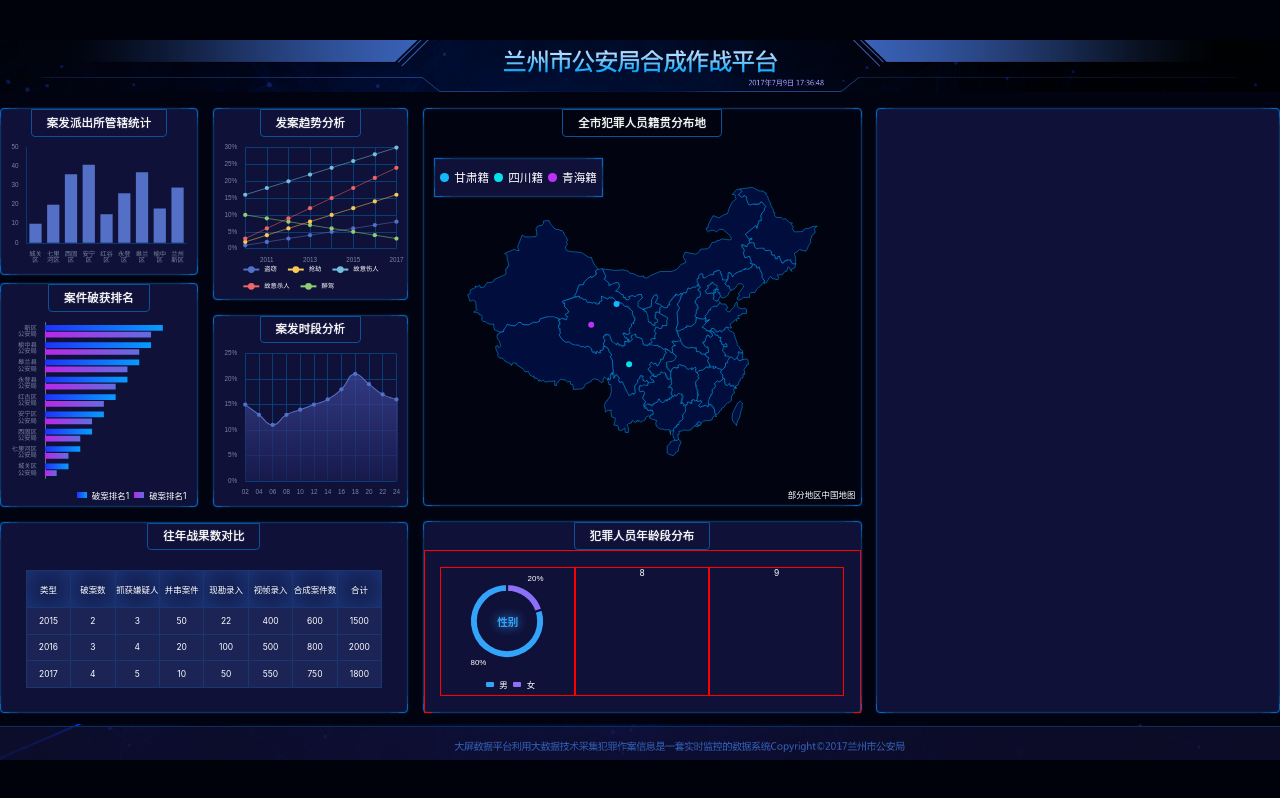
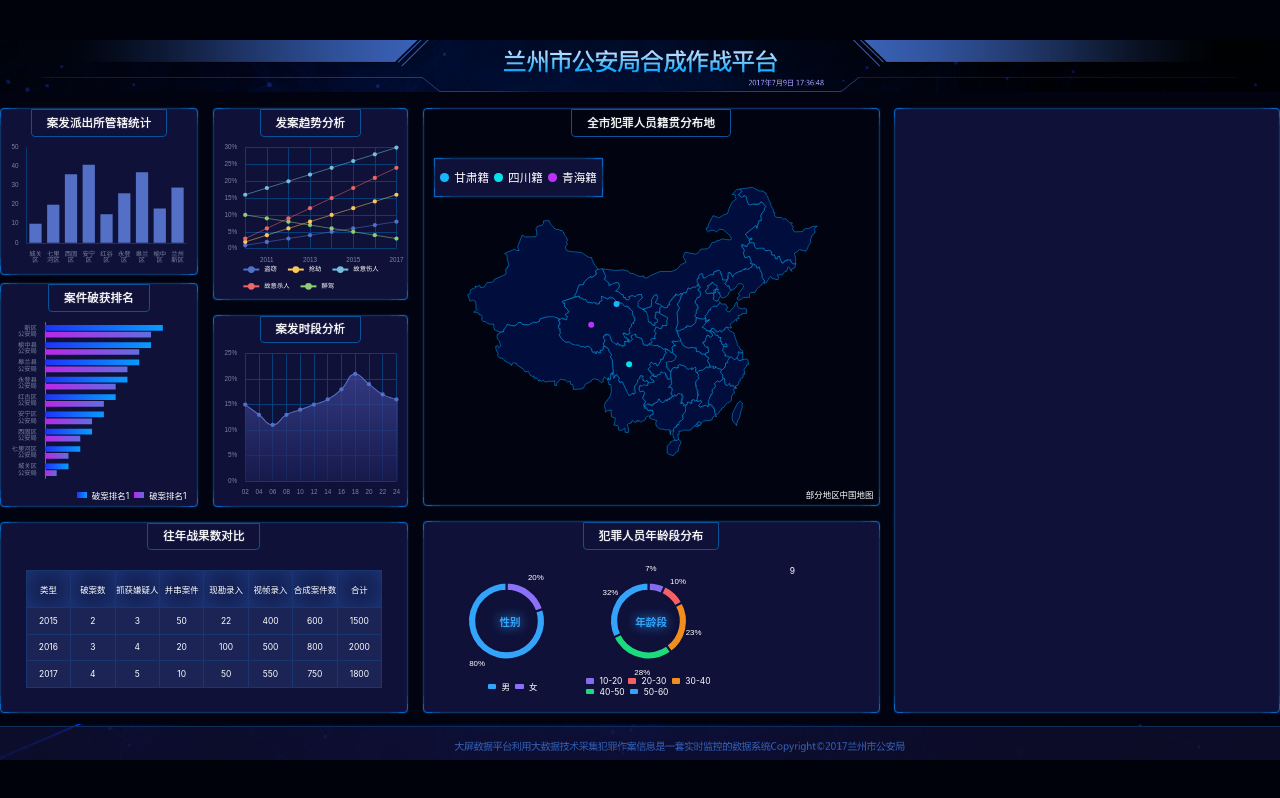
Before and after one commit to Grey-1011/bigScreen, a Vue app: page /#/ in a window 1280 px wide. Built offline with nearby package versions, Linux system fonts and the light colour scheme.

Commit message:
Chart8 完成

```diff
--- a/src/components/Chart8.vue
+++ b/src/components/Chart8.vue
@@ -1,7 +1,15 @@
 <template>
-  <div class="年龄段-图2">8
-    <div ref="divRef" class="chart">
-
+  <div class="年龄段-图2">
+    <div class="chart">
+      <div ref="divRef" class="main"></div>
+      <div class="text">年龄段</div>
+    </div>
+    <div class="legend">
+      <span class="one"/>10-20
+      <span class="two"/>20-30
+      <span class="three"/>30-40
+      <span class="four"/>40-50
+      <span class="five"/>50-60
     </div>
   </div>
 </template>
@@ -10,18 +18,111 @@
 import {onMounted, ref} from 'vue';
 import {createEchartsOptions} from '../shared/createEchartsOptions';
 import * as echarts from 'echarts';
+import {px} from '../shared/px';
 
-const divRef = ref()
-onMounted(()=>{
-  const myChart = echarts.init(divRef.value)
+const divRef = ref();
+const colors = ['#856BED', '#F46064', '#F38E1C', '#1CDB7C', '#33A4FA'];
+onMounted(() => {
+  const myChart = echarts.init(divRef.value);
   myChart.setOption(createEchartsOptions({
+    color: colors,
     xAxis: {show: false},
     yAxis: {show: false},
-  }))
-})
+    legend: {show: false},
+    series: [
+      {
+        name: '访问来源',
+        type: 'pie',
+        radius: ['55%', '70%'],
+        avoidLabelOverlap: false,
+        label: {
+          show: true, position: 'outer',
+          distanceToLabelLine: -30,
+          textStyle: {color: 'white', fontSize: px(15)},
+          formatter(options: any) {
+            return (options.value * 100).toFixed(0) + '%';
+          }
+        },
+        labelLine: {show: false},
+        itemStyle: {
+          borderColor: '#0F113A',
+          borderWidth: px(4)
+        },
+        data: [
+          {value: 0.07, name: '10-20'},
+          {value: 0.10, name: '20-30'},
+          {value: 0.23, name: '30-40'},
+          {value: 0.28, name: '40-50'},
+          {value: 0.32, name: '50-60'},
+        ]
+      }
+    ]
+  }));
+});
 </script>
 
 <style lang="scss" scoped>
 @import "../shared/helper";
 
+.年龄段-图2 {
+  width: px(290);
+  flex-shrink: 0;
+
+  .legend {
+    height: px(40);
+    display: flex;
+    align-items: center;
+    justify-content: flex-start;
+    flex-wrap: wrap;
+
+    > span {
+      display: inline-block;
+      width: px(16);
+      height: px(10);
+      border-radius: px(2);
+      margin: 0 px(10);
+      font-size: px(16);
+
+      &.one {
+        background: #856BED
+      }
+
+      &.two {
+        background: #F46064
+      }
+
+      &.three {
+        background: #F38E1C
+      }
+
+      &.four {
+        background: #1CDB7C
+      }
+
+      &.five {
+        background: #33A4FA
+      }
+    }
+  }
+
+  .chart {
+    position: relative;
+    display: flex;
+
+    > .main {
+      flex: 1;
+    }
+
+    > .text {
+      position: absolute;
+      top: 50%;
+      left: 50%;
+      transform: translate(-50%, -50%);
+      color: #33a4fa;
+      font-size: px(20);
+      text-shadow: 0 0 px(20) #33a4fa;
+      font-weight: bold;
+    }
+  }
+}
 </style>
--- a/src/page/home.scss
+++ b/src/page/home.scss
@@ -113,14 +113,14 @@
       display: flex;
       flex-direction: column;
       .charts {
-        width: 100%;flex: 1; border: 1px solid red;
+        width: 100%;flex: 1;
         display: flex; padding: px(30);
       }
       &-图1, &-图2, &-图3 {
         flex: 1;
-        border: 1px solid red;
         display: flex; flex-direction: column;
       }
+
     }
     .破获排名 {
       height: px(423);
```
